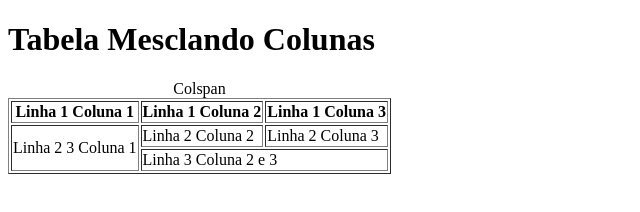
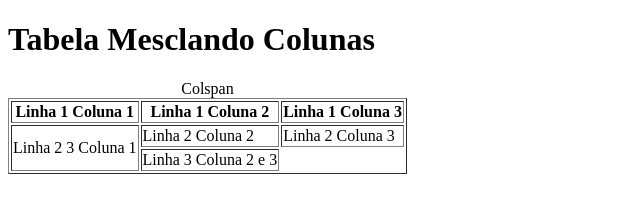
Before and after one commit to LucasRumph-bit/Aula_HTML, a plain HTML site: page tabela.html in a window 1280 px wide. Shown: the whole page, without its empty margins (0-640 px from the left). Drawn offline with Linux system fonts and the light colour scheme.

Commit message:
Finalizado

```diff
--- a/tabela.html
+++ b/tabela.html
@@ -25,7 +25,7 @@
                 <td>Linha 2 Coluna 3</td>
             </tr>
             <tr>
-                <td colspan="2">Linha 3 Coluna 2 e 3</td>
+                <td ">Linha 3 Coluna 2 e 3</td>
             </tr>
         </tbody>
     </table>
```
